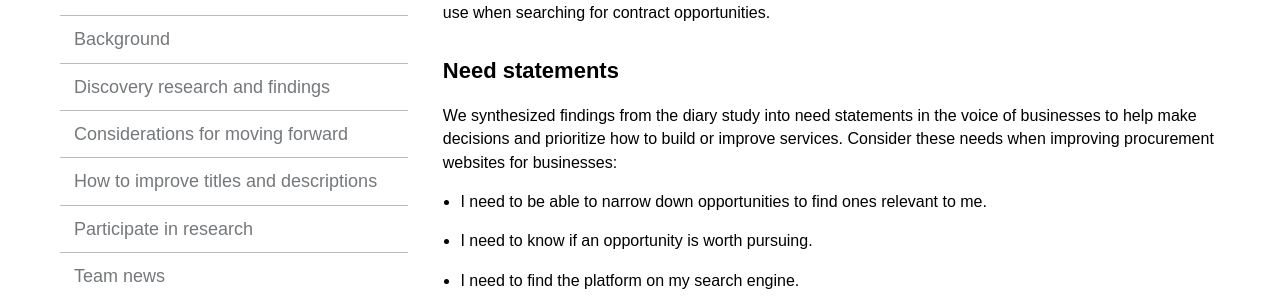
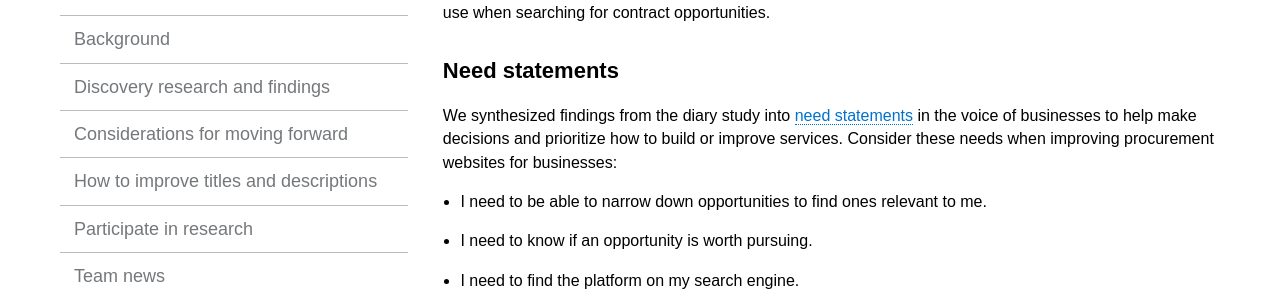
Before and after one commit to cds-snc/pspc-documentation, a Jekyll site: the page built from _pages/en/moving-forward.md, in a window 1280 px wide. Shown: the part 278-577 px from the top of the page. Built offline with Jekyll 4.4.1, drawn with Linux system fonts in a browser that asks for light colours; part of the change alters nothing that is shown.

```diff
--- a/_pages/en/moving-forward.md
+++ b/_pages/en/moving-forward.md
@@ -9,7 +9,7 @@ trans_url: "/fr-moving-forward/"
 Our recommendations at the end of the Discovery come from need statements and a comparative analysis. We created a content model to drill deeper into the specific fields and formatting of information for suppliers to use when searching for contract opportunities.
 
 ## Need statements
-We synthesized findings from the diary study into need statements in the voice of businesses to help make decisions and prioritize how to build or improve services. Consider these needs when improving procurement websites for businesses:
+We synthesized findings from the diary study into [need statements]({{ site.baseurl }}/assets/documents/Business-Needs-PSPC.pdf) in the voice of businesses to help make decisions and prioritize how to build or improve services. Consider these needs when improving procurement websites for businesses:
 * I need to be able to narrow down opportunities to find ones relevant to me.
 * I need to know if an opportunity is worth pursuing.
 * I need to find the platform on my search engine.
```
